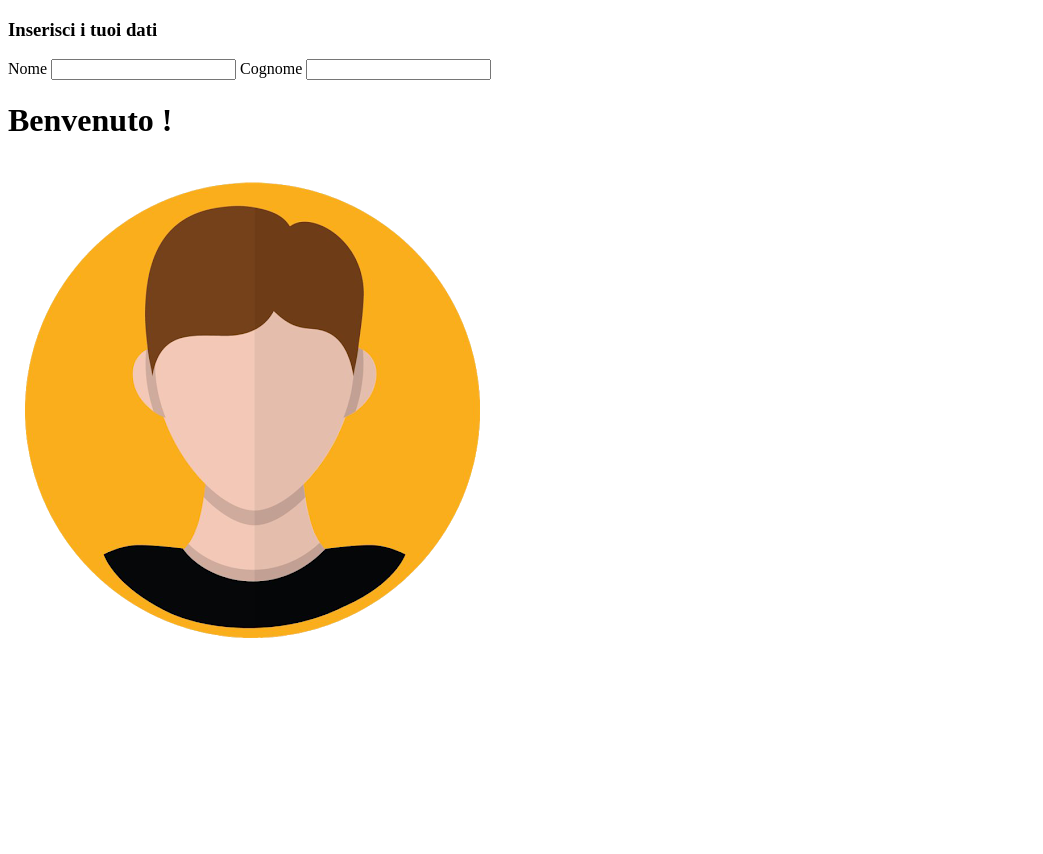
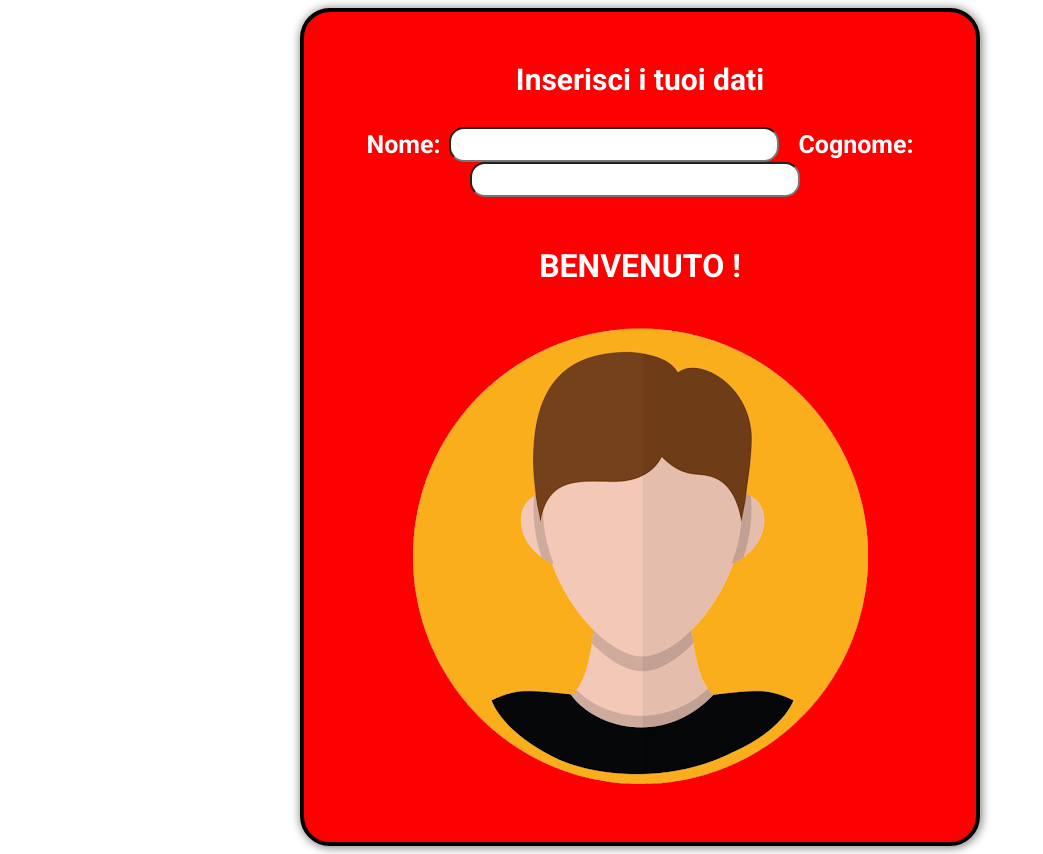
Before and after one commit to Lorenzo-Calzi/vue-hello, a plain HTML site: page BONUS/index.html in a window 1280 px wide. Shown: the whole page, without its empty margins (0-1043 px from the left). Before the commit the page ends 800 px from the top, so only its background shows below. Drawn offline with nearby package versions, Linux system fonts and the light colour scheme.

Commit message:
Aggiunto Foglio di stile

```diff
--- /dev/null
+++ b/BONUS/ASSETS/CSS/style.css
@@ -0,0 +1,30 @@
+#root{
+    background-color: red;
+    border: 4px solid black;
+    box-shadow: 1px 1px 10px 1px rgb(131, 131, 131);
+    border-radius: 30px;
+    padding: 20px;
+    width: 50%;
+    margin: auto;
+    text-align: center;
+    color: white;
+    font-family: 'Roboto', sans-serif;
+}
+h3{
+    font-size: 30px;
+}
+label{
+    font-size: 25px;
+    font-weight: 600;
+    margin: 5px;
+}
+input{
+    font-size: 25px;
+    margin-right: 10px;
+    text-align: center;
+    border-radius: 15px;
+}
+h1{
+    margin-top: 50px;
+    text-transform: uppercase;
+}
--- a/BONUS/index.html
+++ b/BONUS/index.html
@@ -4,6 +4,11 @@
     <meta charset="UTF-8">
     <meta http-equiv="X-UA-Compatible" content="IE=edge">
     <meta name="viewport" content="width=device-width, initial-scale=1.0">
+    <!-- LINK CSS -->
+    <link rel="stylesheet" href="../BONUS/ASSETS/CSS/style.css">
+    <!-- LINK Google Fonts -->
+    <link rel="preconnect" href="https://fonts.gstatic.com">
+    <link href="https://fonts.googleapis.com/css2?family=Roboto:wght@100;300;400;500;700;900&display=swap" rel="stylesheet">
     <title>Vue Hello</title>
 </head>
 <body>
@@ -12,14 +17,14 @@
 
         <h3>{{ introduction }}</h3>
 
-        <label for="">Nome</label>
+        <label for="">Nome:</label>
         <input type="text" v-model="nome">
-        <label for="">Cognome</label>
+        <label for="">Cognome:</label>
         <input type="text" v-model="cognome">
 
         <h1>{{ message }} {{nome}} {{cognome}}!</h1>
 
-        <img :src="image" alt="">
+        <img :src="image" alt="avatar image">
 
     </div>
 
```
